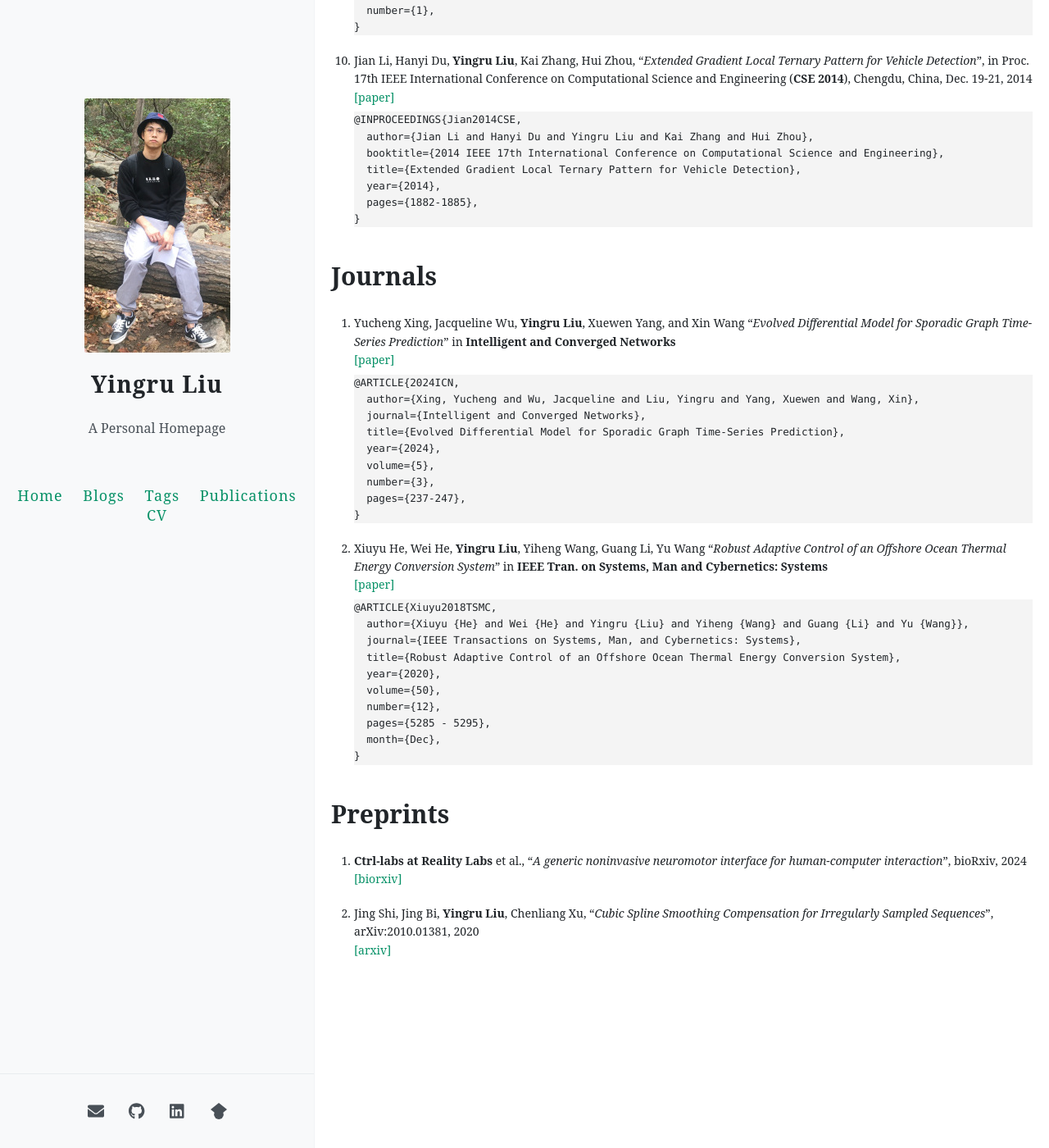
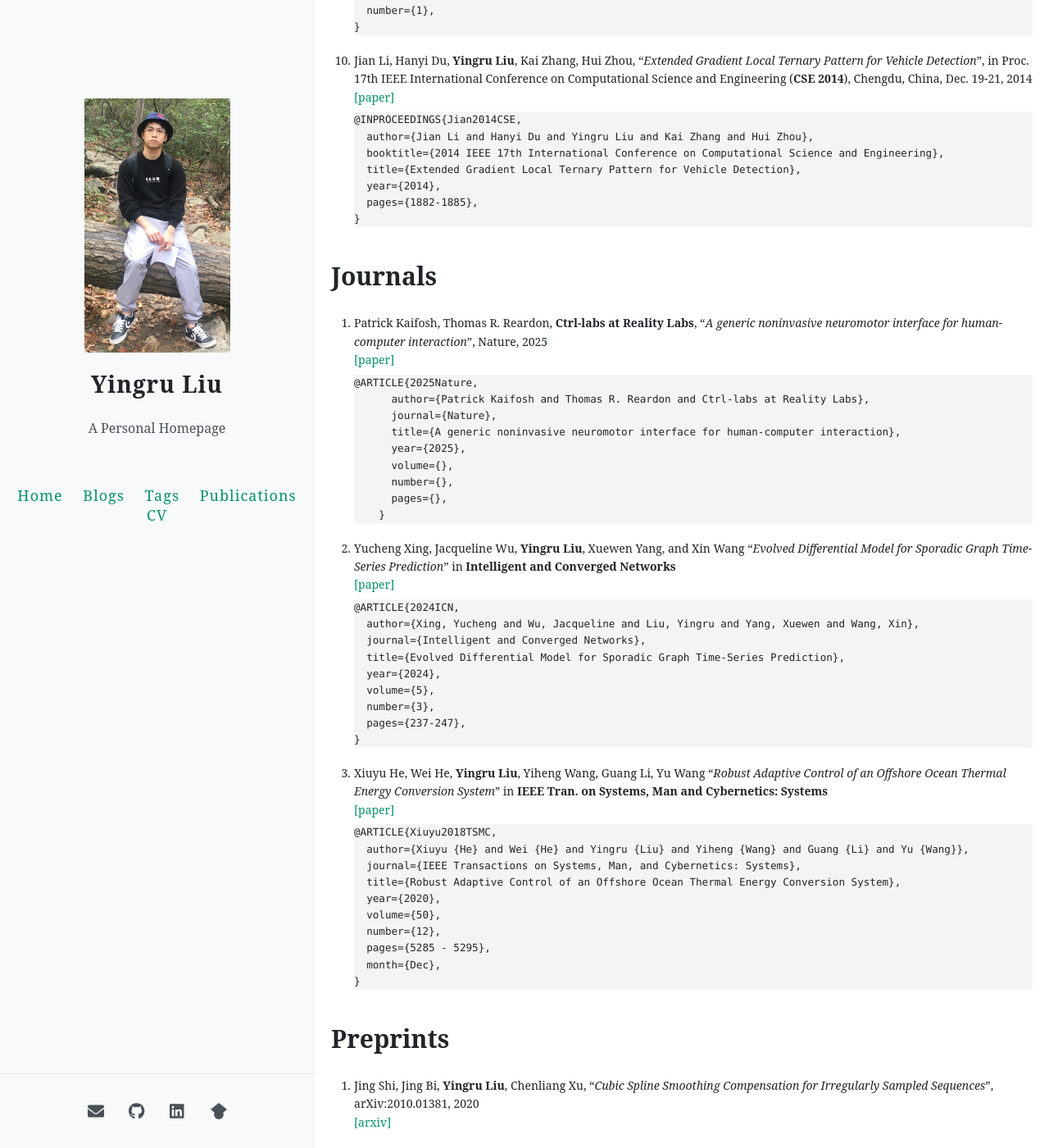
Before and after one commit to yingrliu/yingrliu.github.io, a Jekyll site: the page built from publication/index.html, in a window 1280 px wide and 1400 px high, scrolled down 2765 px. Shown: the whole window at 82% size. Built offline with Jekyll 4.4.1, drawn with Linux system fonts in a browser that asks for light colours; comment, search, counter and statistics services are not loaded.

Commit message:
update publication

```diff
--- a/publication/index.html
+++ b/publication/index.html
@@ -180,6 +180,19 @@ permalink: /publication/
 <h1>Journals</h1>
 <ol>
   <li>
+    Patrick Kaifosh, Thomas R. Reardon, <b>Ctrl-labs at Reality Labs</b>, “<i>A generic noninvasive neuromotor interface for human-computer interaction</i>”, Nature, 2025
+    <br><a href="https://www.nature.com/articles/s41586-025-09255-w.pdf" target="_blank">[paper]</a>
+    <pre><code>@ARTICLE{2025Nature,
+      author={Patrick Kaifosh and Thomas R. Reardon and Ctrl-labs at Reality Labs},
+      journal={Nature},
+      title={A generic noninvasive neuromotor interface for human-computer interaction},
+      year={2025},
+      volume={},
+      number={},
+      pages={},
+    }</code></pre>
+  </li>
+  <li>
     Yucheng Xing, Jacqueline Wu, <b>Yingru Liu</b>, Xuewen Yang, and Xin Wang
     “<i>Evolved Differential Model for Sporadic Graph Time-Series Prediction</i>” in
     <b> Intelligent and Converged Networks</b>
@@ -218,10 +231,6 @@ permalink: /publication/
 <h1>Preprints</h1>
 <ol>
   <li>
-    <b>Ctrl-labs at Reality Labs</b> et al., “<i>A generic noninvasive neuromotor interface for human-computer interaction</i>”, bioRxiv, 2024
-    <br><a href="https://www.biorxiv.org/content/biorxiv/early/2024/02/28/2024.02.23.581779.full.pdf" target="_blank">[biorxiv]</a>
-  </li>
-  <li>
     Jing Shi, Jing Bi, <b>Yingru Liu</b>, Chenliang Xu, “<i>Cubic Spline Smoothing Compensation for Irregularly Sampled
       Sequences</i>”, arXiv:2010.01381, 2020
     <br><a href="https://arxiv.org/abs/2010.01381" target="_blank">[arxiv]</a>
```
